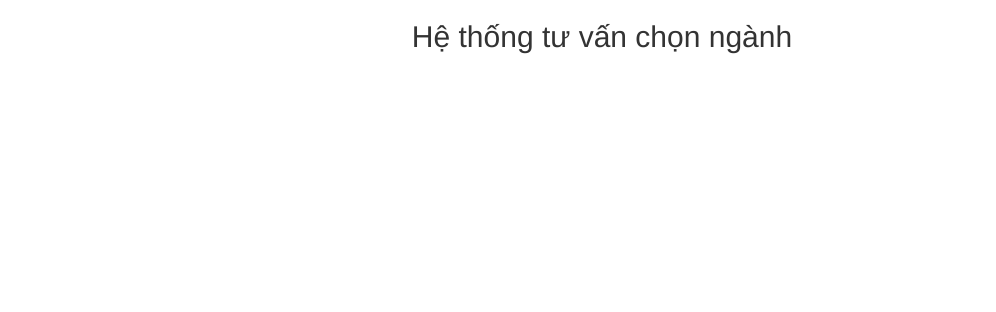
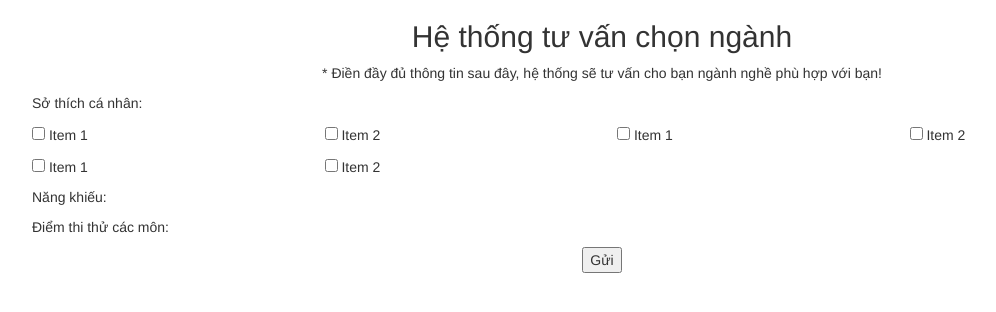
Before and after one commit to dominhhai1111/Career-Advisory-System, a PHP site: page / in a window 1280 px wide. Shown: the top 312 px of the page, without its empty margins (38-1034 px from the left). Run offline with PHP 8.4, Linux system fonts and the light colour scheme.

Commit message:
create view

```diff
--- /dev/null
+++ b/execution.php
@@ -0,0 +1,2 @@
+<?php
+    echo "DONE";
--- a/index.php
+++ b/index.php
@@ -11,5 +11,32 @@
 </head>
 <body>
 	<h2>Hệ thống tư vấn chọn ngành</h2>
+    <div class="container">
+        <div class="introduce text-center">
+            <p>* Điền đầy đủ thông tin sau đây, hệ thống sẽ tư vấn cho bạn ngành nghề phù hợp với bạn!</p>
+        </div>
+        <div class="content">
+            <form action="./execution.php" method="post">
+                <div class="info">
+                    <p>Sở thích cá nhân:<p>
+                    <div class="row">
+                        <p class="col-sm-3"><input type="checkbox" name="favorite" value="item 1"> Item 1</p>
+                        <p class="col-sm-3"><input type="checkbox" name="favorite" value="item 2"> Item 2</p>
+                        <p class="col-sm-3"><input type="checkbox" name="favorite" value="item 1"> Item 1</p>
+                        <p class="col-sm-3"><input type="checkbox" name="favorite" value="item 2"> Item 2</p>
+                        <p class="col-sm-3"><input type="checkbox" name="favorite" value="item 1"> Item 1</p>
+                        <p class="col-sm-3"><input type="checkbox" name="favorite" value="item 2"> Item 2</p>
+                    </div>
+                </div>
+                <div class="info">
+                    <p>Năng khiếu:</p>
+                </div>
+                <div class="info">
+                    <p>Điểm thi thử các môn:</p>
+                </div>
+                <input type="submit" name="submit" value="Gửi" class="center-block">
+            </form>
+        </div>
+    </div>
 </body>
 </html>
```
